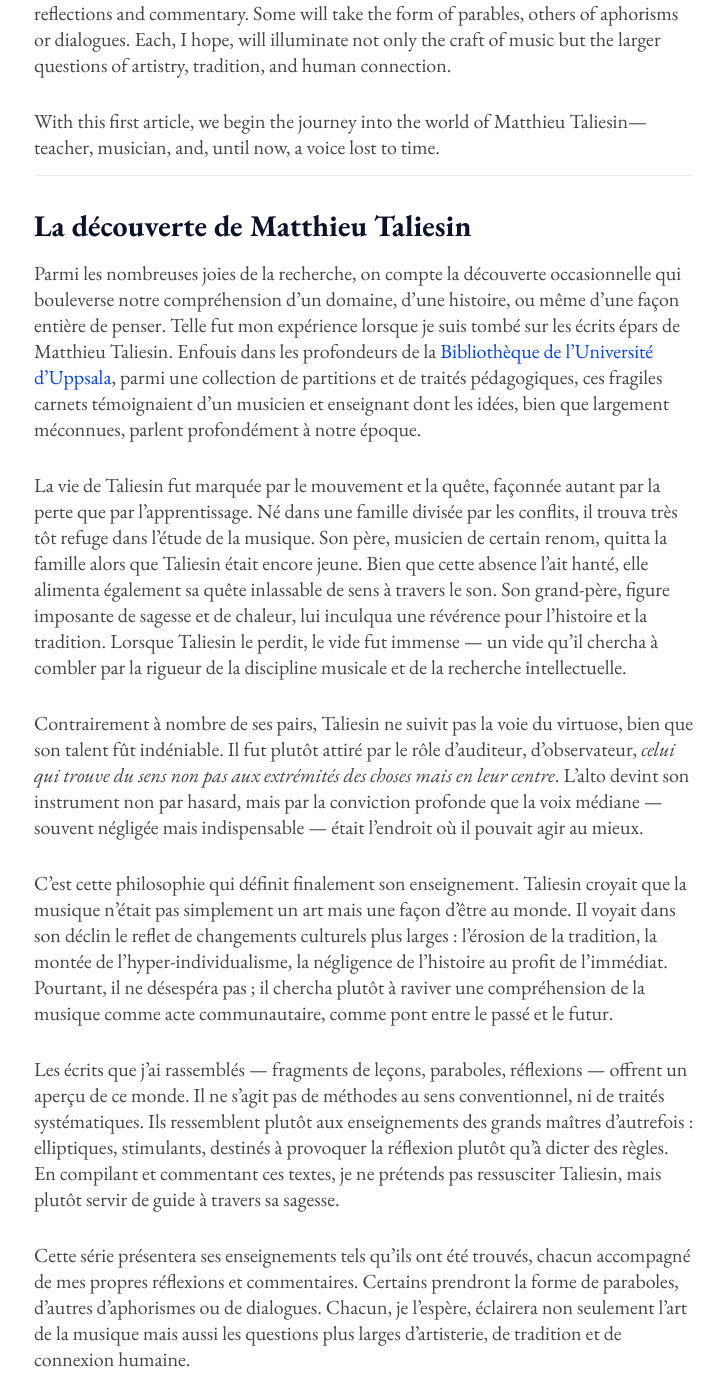
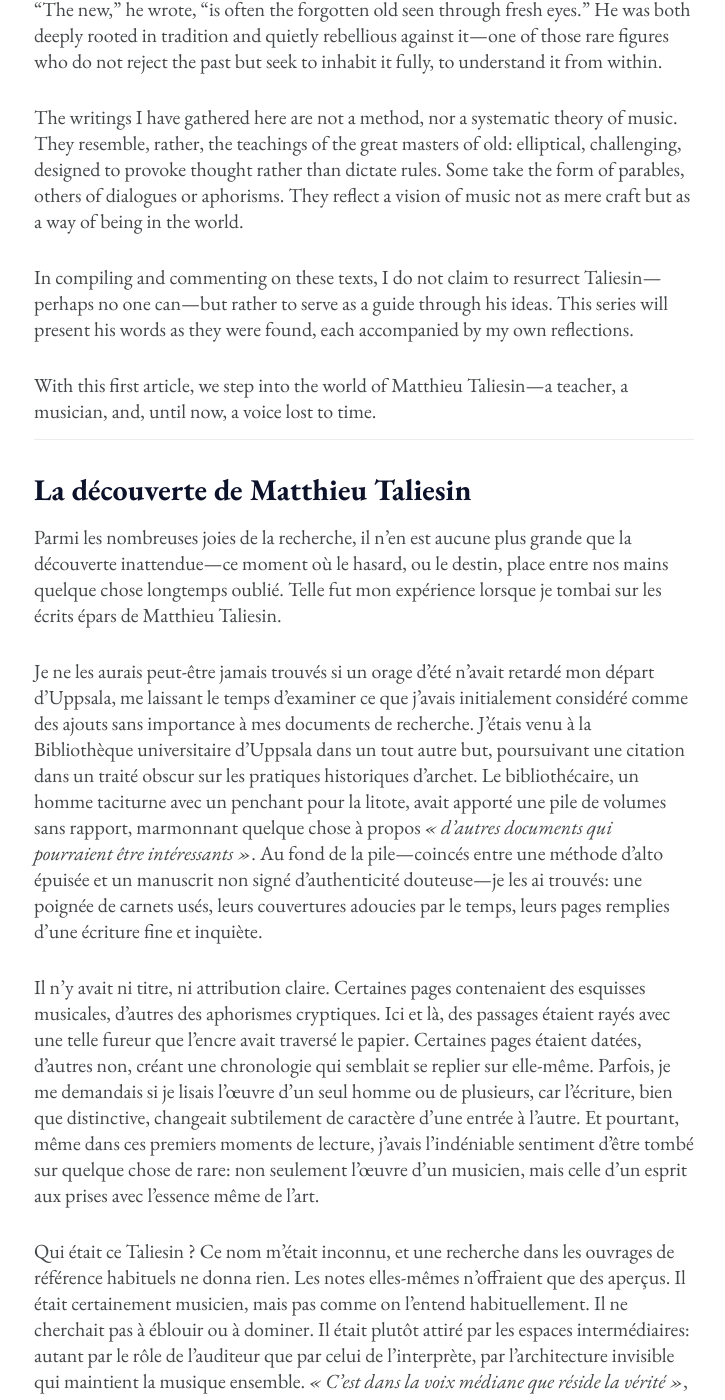
Before and after one commit to davidglidden/davidglidden.github.io, a Jekyll site: the page built from _posts/2025-03-06-The-discovery-of-M-T/2025-03-06-The-discovery-of-Matthieu-Taliesin.md, in a window 1280 px wide and 1400 px high, scrolled down 2024 px. Shown: the whole window, without its empty margins (276-1001 px from the left). Built offline with Jekyll 4.4.1, drawn with Linux system fonts in a browser that asks for light colours; some of the changed text lies outside the part shown.

Commit message:
Update 2025-03-06-The-discovery-of-Matthieu-Taliesin.md

```diff
--- a/_posts/2025-03-06-The-discovery-of-M-T/2025-03-06-The-discovery-of-Matthieu-Taliesin.md
+++ b/_posts/2025-03-06-The-discovery-of-M-T/2025-03-06-The-discovery-of-Matthieu-Taliesin.md
@@ -13,52 +13,59 @@
 In <a id="user-content-the-discovery-of-matthieu-taliesin" class="anchor" aria-label="Permalink: The Discovery of Matthieu Taliesin" href="#the-discovery-of-matthieu-taliesin">English</a> | En <a id="user-content-la-découverte-de-matthieu-taliesin" class="anchor" aria-label="Permalink: La découverte de Matthieu Taliesin" href="#la-découverte-de-matthieu-taliesin">français</a> | En <a id="user-content-el-descubrimiento-de-matthieu-taliesin" class="anchor" aria-label="Permalink: El Descubrimiento de Matthieu Taliesin" href="#el-descubrimiento-de-matthieu-taliesin">Castellano</a>
 # The Discovery of Matthieu Taliesin
 
-Among the many joys of research is the occasional discovery that upends one’s understanding of a field, a history, or even an entire way of thinking. Such was my experience upon encountering the scattered writings of Matthieu Taliesin. Tucked away in the depths of the [Uppsala University Library](https://en.wikipedia.org/wiki/Uppsala_University_Library), amongst a collection of scores and pedagogical treatises, these fragile notebooks bore witness to a musician and teacher whose insights, though largely unknown, speak profoundly to our time.
+Among the many joys of research, there is none greater than the unexpected discovery—the moment when chance, or fate, places something long forgotten into one's hands. Such was my experience upon encountering the scattered writings of Matthieu Taliesin.
 
-Taliesin’s life was one of movement and searching, shaped as much by loss as by learning. Born to a family divided by strife, he found early refuge in the study of music. His father, a musician of some renown, left the family when Taliesin was still young. Though this absence haunted him, it also fueled his relentless pursuit of meaning through sound. His grandfather, a towering figure of wisdom and warmth, instilled in him a reverence for history and tradition. When Taliesin lost him, the void was immense—one he sought to fill through the rigors of musical discipline and intellectual inquiry.
+I might never have found them at all had a summer storm not delayed my departure from Uppsala, leaving me idle time to examine what I had initially dismissed as irrelevant additions to my research materials. I had come to the Uppsala University Library for an entirely different purpose, chasing down a citation in an obscure treatise on historical bowing practices. The librarian, a taciturn man with a penchant for understatement, had brought out a stack of unrelated volumes, muttering something about "other materials that might be of interest." At the bottom of the pile—wedged between an out-of-print viola method and an unsigned manuscript of dubious authenticity—I found them: a handful of worn notebooks, their covers soft with age, their pages filled with a fine, restless hand.
 
-Unlike many of his peers, Taliesin did not follow the path of the virtuoso, though his talent was undeniable. Instead, he was drawn to the role of the listener, the observer, the *one who finds meaning not at the edges of things but at their center*. The viola became his instrument not by chance, but by a deep conviction that the middle voice—often overlooked yet indispensable—was where he could best act.
+There was no title, no clear attribution. Some of the pages contained musical sketches, others cryptic aphorisms. Here and there, passages were crossed out so furiously that the ink had eaten through the paper. Some pages were dated, others not, creating a chronology that seemed to fold back upon itself. At times, I wondered if I was reading the work of one man or several, as the handwriting, while distinctive, subtly shifted in character from one entry to the next. And yet, even in those first moments of reading, I had the unmistakable sense of having stumbled upon something rare: not just the work of a musician, but of a mind grappling with the very essence of artistry.
 
-It was this philosophy that ultimately defined his teaching. Taliesin believed that music was not merely an art but a way of being in the world. He saw in its decline a reflection of broader cultural shifts: the erosion of tradition, the rise of hyper-individualism, the neglect of history in favor of the immediate. Yet he did not despair; he sought instead to rekindle an understanding of music as a communal act, a bridge between past and future.
+Who was this Taliesin? The name was unfamiliar to me, and a search through the usual reference works yielded nothing. The notes themselves offered only glimpses. He was a musician, certainly, but not in the way we typically understand the term. He did not seek to dazzle or dominate. He was drawn instead to the in-between spaces: to the listener's role as much as the performer's, to the unseen architecture that holds music together. "The middle voice is where truth resides," he wrote in one passage—a phrase that, I would later realize, encapsulated his entire philosophy.
 
-The writings I have gathered—fragments of lessons, parables, reflections—offer a glimpse into this world. They are not method books in the conventional sense, nor are they systematic treatises. Rather, they resemble the teachings of the great masters of old: elliptical, challenging, meant to provoke thought rather than dictate rules. In compiling and commenting on these texts, I do not claim to resurrect Taliesin, but rather to serve as a guide through his wisdom.
+His life, as best as I could piece together, was one of searching. There were hints of exile, of loss. He spoke often of a grandfather who had shaped his thought, of a father whose absence left a shadow. He seemed to exist outside of time—finding revolutionary ideas in ancient texts and timeless wisdom in contemporary experiments. "The new," he wrote, "is often the forgotten old seen through fresh eyes." He was both deeply rooted in tradition and quietly rebellious against it—one of those rare figures who do not reject the past but seek to inhabit it fully, to understand it from within.
 
-This series will present his teachings as they were found, each accompanied by my own reflections and commentary. Some will take the form of parables, others of aphorisms or dialogues. Each, I hope, will illuminate not only the craft of music but the larger questions of artistry, tradition, and human connection.
+The writings I have gathered here are not a method, nor a systematic theory of music. They resemble, rather, the teachings of the great masters of old: elliptical, challenging, designed to provoke thought rather than dictate rules. Some take the form of parables, others of dialogues or aphorisms. They reflect a vision of music not as mere craft but as a way of being in the world.
 
-With this first article, we begin the journey into the world of Matthieu Taliesin—teacher, musician, and, until now, a voice lost to time.
+In compiling and commenting on these texts, I do not claim to resurrect Taliesin—perhaps no one can—but rather to serve as a guide through his ideas. This series will present his words as they were found, each accompanied by my own reflections.
+
+With this first article, we step into the world of Matthieu Taliesin—a teacher, a musician, and, until now, a voice lost to time.
+
 
 ***
 
 # La découverte de Matthieu Taliesin
 
-Parmi les nombreuses joies de la recherche, on compte la découverte occasionnelle qui bouleverse notre compréhension d’un domaine, d’une histoire, ou même d’une façon entière de penser. Telle fut mon expérience lorsque je suis tombé sur les écrits épars de Matthieu Taliesin. Enfouis dans les profondeurs de la [Bibliothèque de l’Université d’Uppsala](https://fr.wikipedia.org/wiki/Bibliothèque_de_l%27université_d%27Uppsala), parmi une collection de partitions et de traités pédagogiques, ces fragiles carnets témoignaient d’un musicien et enseignant dont les idées, bien que largement méconnues, parlent profondément à notre époque.
+Parmi les nombreuses joies de la recherche, il n'en est aucune plus grande que la découverte inattendue—ce moment où le hasard, ou le destin, place entre nos mains quelque chose longtemps oublié. Telle fut mon expérience lorsque je tombai sur les écrits épars de Matthieu Taliesin.
 
-La vie de Taliesin fut marquée par le mouvement et la quête, façonnée autant par la perte que par l’apprentissage. Né dans une famille divisée par les conflits, il trouva très tôt refuge dans l’étude de la musique. Son père, musicien de certain renom, quitta la famille alors que Taliesin était encore jeune. Bien que cette absence l’ait hanté, elle alimenta également sa quête inlassable de sens à travers le son. Son grand-père, figure imposante de sagesse et de chaleur, lui inculqua une révérence pour l’histoire et la tradition. Lorsque Taliesin le perdit, le vide fut immense — un vide qu’il chercha à combler par la rigueur de la discipline musicale et de la recherche intellectuelle.
+Je ne les aurais peut-être jamais trouvés si un orage d'été n'avait retardé mon départ d'Uppsala, me laissant le temps d'examiner ce que j'avais initialement considéré comme des ajouts sans importance à mes documents de recherche. J'étais venu à la Bibliothèque universitaire d'Uppsala dans un tout autre but, poursuivant une citation dans un traité obscur sur les pratiques historiques d'archet. Le bibliothécaire, un homme taciturne avec un penchant pour la litote, avait apporté une pile de volumes sans rapport, marmonnant quelque chose à propos *« d'autres documents qui pourraient être intéressants »*. Au fond de la pile—coincés entre une méthode d'alto épuisée et un manuscrit non signé d'authenticité douteuse—je les ai trouvés: une poignée de carnets usés, leurs couvertures adoucies par le temps, leurs pages remplies d'une écriture fine et inquiète.
 
-Contrairement à nombre de ses pairs, Taliesin ne suivit pas la voie du virtuose, bien que son talent fût indéniable. Il fut plutôt attiré par le rôle d’auditeur, d’observateur, *celui qui trouve du sens non pas aux extrémités des choses mais en leur centre*. L’alto devint son instrument non par hasard, mais par la conviction profonde que la voix médiane — souvent négligée mais indispensable — était l’endroit où il pouvait agir au mieux.
+Il n'y avait ni titre, ni attribution claire. Certaines pages contenaient des esquisses musicales, d'autres des aphorismes cryptiques. Ici et là, des passages étaient rayés avec une telle fureur que l'encre avait traversé le papier. Certaines pages étaient datées, d'autres non, créant une chronologie qui semblait se replier sur elle-même. Parfois, je me demandais si je lisais l'œuvre d'un seul homme ou de plusieurs, car l'écriture, bien que distinctive, changeait subtilement de caractère d'une entrée à l'autre. Et pourtant, même dans ces premiers moments de lecture, j'avais l'indéniable sentiment d'être tombé sur quelque chose de rare: non seulement l'œuvre d'un musicien, mais celle d'un esprit aux prises avec l'essence même de l'art.
 
-C’est cette philosophie qui définit finalement son enseignement. Taliesin croyait que la musique n’était pas simplement un art mais une façon d’être au monde. Il voyait dans son déclin le reflet de changements culturels plus larges : l’érosion de la tradition, la montée de l’hyper-individualisme, la négligence de l’histoire au profit de l’immédiat. Pourtant, il ne désespéra pas ; il chercha plutôt à raviver une compréhension de la musique comme acte communautaire, comme pont entre le passé et le futur.
+Qui était ce Taliesin ? Ce nom m'était inconnu, et une recherche dans les ouvrages de référence habituels ne donna rien. Les notes elles-mêmes n'offraient que des aperçus. Il était certainement musicien, mais pas comme on l'entend habituellement. Il ne cherchait pas à éblouir ou à dominer. Il était plutôt attiré par les espaces intermédiaires: autant par le rôle de l'auditeur que par celui de l'interprète, par l'architecture invisible qui maintient la musique ensemble. *« C'est dans la voix médiane que réside la vérité »*, écrivait-il dans un passage—une phrase qui, je m'en rendrais compte plus tard, résumait toute sa philosophie.
 
-Les écrits que j’ai rassemblés — fragments de leçons, paraboles, réflexions — offrent un aperçu de ce monde. Il ne s’agit pas de méthodes au sens conventionnel, ni de traités systématiques. Ils ressemblent plutôt aux enseignements des grands maîtres d’autrefois : elliptiques, stimulants, destinés à provoquer la réflexion plutôt qu’à dicter des règles. En compilant et commentant ces textes, je ne prétends pas ressusciter Taliesin, mais plutôt servir de guide à travers sa sagesse.
+Sa vie, d'après ce que j'ai pu reconstituer, en était une de quête. Il y avait des allusions à l'exil, à la perte. Il parlait souvent d'un grand-père qui avait façonné sa pensée, d'un père dont l'absence laissait une ombre. Il semblait exister hors du temps—trouvant des idées révolutionnaires dans des textes anciens et une sagesse intemporelle dans des expériences contemporaines. *« Le nouveau »*, écrivait-il, *« est souvent l'ancien oublié vu avec un regard neuf »*. Il était à la fois profondément enraciné dans la tradition et discrètement rebelle contre elle—l'une de ces rares figures qui ne rejettent pas le passé mais cherchent à l'habiter pleinement, à le comprendre de l'intérieur.
 
-Cette série présentera ses enseignements tels qu’ils ont été trouvés, chacun accompagné de mes propres réflexions et commentaires. Certains prendront la forme de paraboles, d’autres d’aphorismes ou de dialogues. Chacun, je l’espère, éclairera non seulement l’art de la musique mais aussi les questions plus larges d’artisterie, de tradition et de connexion humaine.
+Les écrits que j'ai rassemblés ici ne constituent ni une méthode, ni une théorie systématique de la musique. Ils ressemblent plutôt aux enseignements des grands maîtres d'autrefois: elliptiques, stimulants, conçus pour provoquer la réflexion plutôt que pour dicter des règles. Certains prennent la forme de paraboles, d'autres de dialogues ou d'aphorismes. Ils reflètent une vision de la musique non pas comme simple artisanat, mais comme une manière d'être au monde.
 
-Avec ce premier article, nous commençons le voyage dans le monde de Matthieu Taliesin — enseignant, musicien et, jusqu’à présent, voix perdue dans le temps.
+En compilant et en commentant ces textes, je ne prétends pas ressusciter Taliesin—peut-être personne ne le peut—mais plutôt servir de guide à travers ses idées. Cette série présentera ses mots tels qu'ils ont été trouvés, chacun accompagné de mes propres réflexions.
+
+Avec ce premier article, nous entrons dans le monde de Matthieu Taliesin—un professeur, un musicien et, jusqu'à présent, une voix perdue dans le temps.
 
 ***
 
 # El Descubrimiento de Matthieu Taliesin
 
-Entre las muchas alegrías de la investigación se encuentra el descubrimiento ocasional que trastorna nuestra comprensión de un campo, una historia o incluso toda una forma de pensar. Tal fue mi experiencia al encontrar los escritos dispersos de Matthieu Taliesin. Escondidos en las profundidades de la [Biblioteca de la Universidad de Uppsala](https://es.wikipedia.org/wiki/Biblioteca_de_la_Universidad_de_Upsala), entre una colección de partituras y tratados pedagógicos, estos frágiles cuadernos daban testimonio de un músico y profesor cuyas ideas, aunque en gran parte desconocidas, hablan profundamente a nuestro tiempo.
+Entre las muchas alegrías de la investigación, ninguna supera al descubrimiento inesperado—ese momento en que el azar, o el destino, pone en nuestras manos algo largo tiempo olvidado. Tal fue mi experiencia al encontrarme con los dispersos escritos de Matthieu Taliesin.
 
-La vida de Taliesin fue de movimiento y búsqueda, moldeada tanto por la pérdida como por el aprendizaje. Nacido en una familia dividida por conflictos, encontró refugio temprano en el estudio de la música. Su padre, músico de cierto renombre, abandonó a la familia cuando Taliesin era aún joven. Aunque esta ausencia le atormentó, también alimentó su incansable búsqueda de significado a través del sonido. Su abuelo, imponente figura de sabiduría y calidez, le inculcó una reverencia por la historia y la tradición. Cuando Taliesin lo perdió, el vacío fue inmenso —uno que buscó llenar a través del rigor de la disciplina musical y la indagación intelectual.
+Quizás nunca los habría encontrado si una tormenta estival no hubiera retrasado mi partida de Uppsala, dejándome tiempo ocioso para examinar lo que inicialmente había descartado como añadidos irrelevantes a mis materiales de investigación. Había acudido a la Biblioteca de la Universidad de Uppsala con un propósito completamente distinto, persiguiendo una cita en un oscuro tratado sobre prácticas históricas de arco. El bibliotecario, un hombre taciturno con inclinación hacia la moderación, había traído un montón de volúmenes sin relación, murmurando algo sobre "otros materiales que podrían ser de interés". En el fondo de la pila—encajados entre un método de viola descatalogado y un manuscrito sin firma de dudosa autenticidad—los encontré: un puñado de cuadernos gastados, sus cubiertas suavizadas por el tiempo, sus páginas llenas de una caligrafía fina e inquieta.
 
-A diferencia de muchos de sus contemporáneos, Taliesin no siguió el camino del virtuoso, aunque su talento era innegable. En cambio, se sintió atraído por el papel del oyente, del observador, de *aquel que encuentra significado no en los extremos de las cosas sino en su centro*. La viola se convirtió en su instrumento no por casualidad, sino por una profunda convicción de que la voz media —a menudo pasada por alto pero indispensable— era donde mejor podía actuar.
+No había título, ni atribución clara. Algunas páginas contenían esbozos musicales, otras aforismos crípticos. Aquí y allá, había pasajes tachados con tal furia que la tinta había traspasado el papel. Algunas páginas estaban fechadas, otras no, creando una cronología que parecía replegarse sobre sí misma. A veces, me preguntaba si estaba leyendo la obra de un solo hombre o de varios, pues la caligrafía, aunque distintiva, cambiaba sutilmente de carácter de una entrada a otra. Y sin embargo, incluso en esos primeros momentos de lectura, tuve la inconfundible sensación de haber tropezado con algo excepcional: no solo la obra de un músico, sino de una mente lidiando con la esencia misma del arte.
 
-Fue esta filosofía la que finalmente definió su enseñanza. Taliesin creía que la música no era simplemente un arte sino una forma de estar en el mundo. Veía en su declive un reflejo de cambios culturales más amplios: la erosión de la tradición, el auge del hiperindividualismo, el descuido de la historia en favor de lo inmediato. Sin embargo, no se desesperó; buscó en cambio reavivar una comprensión de la música como acto comunal, como puente entre el pasado y el futuro.
+¿Quién era este Taliesin? El nombre me resultaba desconocido, y una búsqueda en las obras de referencia habituales no arrojó resultado alguno. Las propias notas ofrecían solo vislumbres. Era músico, ciertamente, pero no de la manera en que normalmente entendemos el término. No buscaba deslumbrar ni dominar. Se sentía atraído, en cambio, por los espacios intermedios: tanto por el papel del oyente como por el del intérprete, por la arquitectura invisible que mantiene unida la música. "En la voz intermedia reside la verdad", escribió en un pasaje—una frase que, más tarde me daría cuenta, encapsulaba toda su filosofía.
 
-Los escritos que he reunido —fragmentos de lecciones, parábolas, reflexiones— ofrecen una visión de este mundo. No son libros de método en el sentido convencional, ni tratados sistemáticos. Más bien, se asemejan a las enseñanzas de los grandes maestros de antaño: elípticas, desafiantes, destinadas a provocar el pensamiento más que a dictar reglas. Al compilar y comentar estos textos, no pretendo resucitar a Taliesin, sino servir de guía a través de su sabiduría.
+Su vida, por lo que pude reconstruir, fue una de búsqueda. Había indicios de exilio, de pérdida. Hablaba a menudo de un abuelo que había moldeado su pensamiento, de un padre cuya ausencia dejaba una sombra. Parecía existir fuera del tiempo—encontrando ideas revolucionarias en textos antiguos y sabiduría intemporal en experimentos contemporáneos. "Lo nuevo", escribió, "es a menudo lo viejo olvidado visto con ojos frescos". Estaba tanto profundamente arraigado en la tradición como silenciosamente rebelde contra ella—una de esas raras figuras que no rechazan el pasado sino que buscan habitarlo plenamente, comprenderlo desde dentro.
 
-Esta serie presentará sus enseñanzas tal como fueron encontradas, cada una acompañada de mis propias reflexiones y comentarios. Algunas tomarán la forma de parábolas, otras de aforismos o diálogos. Cada una, espero, iluminará no solo el oficio de la música sino las cuestiones más amplias de la artisticidad, la tradición y la conexión humana.
+Los escritos que he reunido aquí no constituyen un método, ni una teoría sistemática de la música. Se asemejan, más bien, a las enseñanzas de los grandes maestros de antaño: elípticas, desafiantes, diseñadas para provocar el pensamiento más que para dictar reglas. Algunos adoptan la forma de parábolas, otros de diálogos o aforismos. Reflejan una visión de la música no como mero oficio sino como una forma de estar en el mundo.
 
-Con este primer artículo, comenzamos el viaje al mundo de Matthieu Taliesin —profesor, músico y, hasta ahora, una voz perdida en el tiempo.
+Al compilar y comentar estos textos, no pretendo resucitar a Taliesin—quizás nadie pueda—sino más bien servir de guía a través de sus ideas. Esta serie presentará sus palabras tal como fueron encontradas, cada una acompañada de mis propias reflexiones.
+
+Con este primer artículo, entramos en el mundo de Matthieu Taliesin—un maestro, un músico y, hasta ahora, una voz perdida en el tiempo.
```
